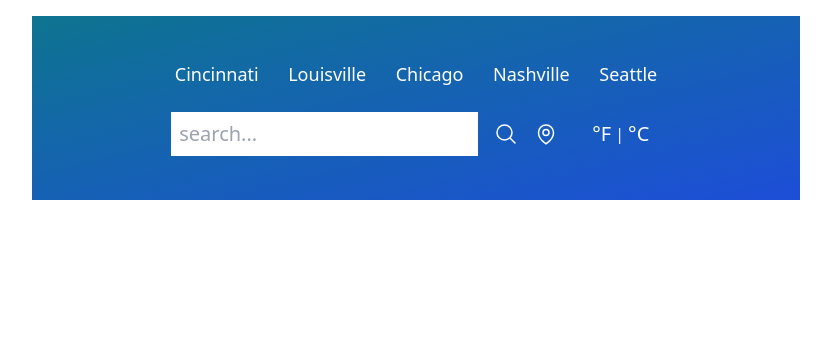
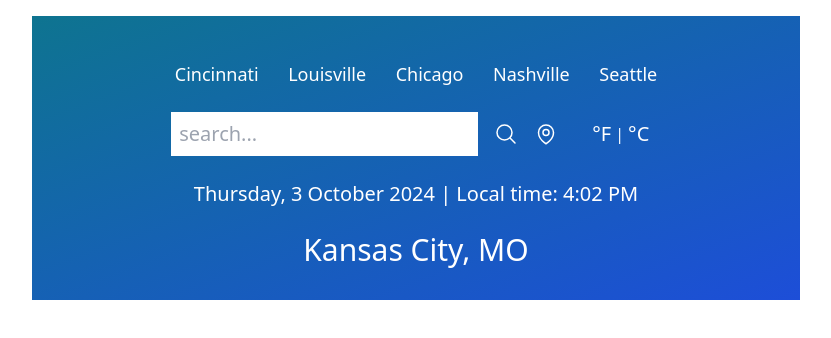
Before and after one commit to ellewright/Weather-App, a React (Vite) app in the folder frontend/: page / in a window 1280 px wide. Shown: the top 338 px of the page, without its empty margins (224-1055 px from the left). Built offline with nearby package versions, Linux system fonts and the light colour scheme.

Commit message:
Add TimeAndLocation

```diff
--- a/frontend/src/App.jsx
+++ b/frontend/src/App.jsx
@@ -1,5 +1,6 @@
 import Inputs from "./components/Inputs/Inputs"
 import Navbar from "./components/Navbar/Navbar"
+import TimeAndLocation from "./components/TimeAndLocation/TimeAndLocation"
 
 function App() {
   return (
@@ -7,6 +8,7 @@ function App() {
       <div className="container shadow-2xl">
         <Navbar />
         <Inputs />
+        <TimeAndLocation />
       </div>
     </>
   )
--- a/frontend/src/components/Navbar/Navbar.css
+++ b/frontend/src/components/Navbar/Navbar.css
@@ -1,4 +1,4 @@
-.location-container {
+.options-container {
     display: flex;
     align-items: center;
     justify-content: space-around;
@@ -6,7 +6,7 @@
     margin-bottom: 1.5rem;
 }
 
-.location {
+.option {
     color: white;
     font-size: 1.125rem;
     line-height: 1.75rem;
--- a/frontend/src/components/Navbar/Navbar.jsx
+++ b/frontend/src/components/Navbar/Navbar.jsx
@@ -26,11 +26,11 @@ export default function Navbar() {
     ]
 
     return (
-        <div className="location-container">
+        <div className="options-container">
             {cities.map(city => (
                 <div
                     key={city.id}
-                    className="location"
+                    className="option"
                 >
                     {city.title}
                 </div>
--- /dev/null
+++ b/frontend/src/components/TimeAndLocation/TimeAndLocation.css
@@ -0,0 +1,29 @@
+.time-container {
+    display: flex;
+    justify-content: center;
+    align-items: center;
+    margin-top: 1.5rem;
+    margin-bottom: 1.5rem;
+}
+
+.time {
+    color: white;
+    font-size: 1.25rem;
+    line-height: 1.75rem;
+    font-weight: 200;
+}
+
+.location-container {
+    display: flex;
+    justify-content: center;
+    align-items: center;
+    margin-top: 0.75rem;
+    margin-bottom: 0.75rem;
+}
+
+.location {
+    color: white;
+    font-size: 1.875rem;
+    font-weight: 500;
+    line-height: 2.25rem;
+}
--- /dev/null
+++ b/frontend/src/components/TimeAndLocation/TimeAndLocation.jsx
@@ -0,0 +1,18 @@
+import "./TimeAndLocation.css"
+
+export default function TimeAndLocation() {
+    return (
+        <>
+            <div className="time-container">
+                <p className="time">
+                    Thursday, 3 October 2024 | Local time: 4:02 PM
+                </p>
+            </div>
+            <div className="location-container">
+                <p className="location">
+                    Kansas City, MO
+                </p>
+            </div>
+        </>
+    )
+}
```
